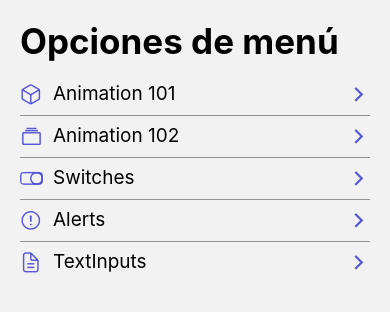
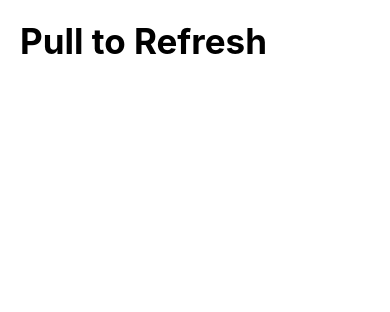
Before and after one commit to TonatiuhV/RNComponents, a React Native app: screen /PullToRefreshScreen in a window 390 px wide. Shown: the top 312 px of the page. Built offline with nearby package versions, Linux system fonts and the light colour scheme.

Commit message:
Refresh Controll

```diff
--- a/src/data/menuItems.tsx
+++ b/src/data/menuItems.tsx
@@ -26,4 +26,9 @@
     icon: 'document-text-outline',
     component: 'TextInputsScreen',
   },
+  {
+    name: 'Pull to Refresh',
+    icon: 'refresh-outline',
+    component: 'PullToRefreshScreen',
+  },
 ];
--- a/src/navigator/Navigator.tsx
+++ b/src/navigator/Navigator.tsx
@@ -7,6 +7,7 @@
 import {SwitchScreen} from '../screens/SwitchScreen';
 import {AlertScreen} from '../screens/AlertScreen';
 import {TextInputsScreen} from '../screens/TextInputsScreen';
+import {PullToRefreshScreen} from '../screens/PullToRefreshScreen';
 
 const Stack = createStackNavigator();
 
@@ -15,6 +16,9 @@
     <Stack.Navigator
       screenOptions={{
         headerShown: false,
+        cardStyle: {
+          backgroundColor: 'white',
+        },
       }}>
       <Stack.Screen name="HomeScreen" component={HomeScreen} />
       <Stack.Screen name="Animation101Screen" component={Animation101Screen} />
@@ -22,6 +26,10 @@
       <Stack.Screen name="SwitchScreen" component={SwitchScreen} />
       <Stack.Screen name="AlertScreen" component={AlertScreen} />
       <Stack.Screen name="TextInputsScreen" component={TextInputsScreen} />
+      <Stack.Screen
+        name="PullToRefreshScreen"
+        component={PullToRefreshScreen}
+      />
     </Stack.Navigator>
   );
 };
--- /dev/null
+++ b/src/screens/PullToRefreshScreen.tsx
@@ -0,0 +1,43 @@
+import React, {useState} from 'react';
+import {View, ScrollView, RefreshControl} from 'react-native';
+import {useSafeAreaInsets} from 'react-native-safe-area-context';
+import {HeaderTitle} from '../components/HeaderTitle';
+import {appStyles} from '../theme/appTheme';
+
+export const PullToRefreshScreen = () => {
+  const {top} = useSafeAreaInsets();
+  const [refreshing, setRefreshing] = useState(false);
+  const [data, setData] = useState<string>();
+
+  const onRefresh = () => {
+    setRefreshing(true);
+    setTimeout(() => {
+      console.log('Termino');
+      setRefreshing(false);
+      setData('Hola mundo');
+    }, 1500);
+  };
+  return (
+    <ScrollView
+      style={{marginTop: refreshing ? top : 0}}
+      refreshControl={
+        <RefreshControl
+          refreshing={refreshing}
+          onRefresh={onRefresh}
+          progressBackgroundColor="#5856D6"
+          colors={['white', 'red', 'orange']}
+          style={{
+            backgroundColor: '#5856D6',
+          }}
+          tintColor="white"
+          title="Refreshing"
+          titleColor="white"
+        />
+      }>
+      <View style={appStyles.globalMargin}>
+        <HeaderTitle title="Pull to Refresh" />
+        {data && <HeaderTitle title={data} />}
+      </View>
+    </ScrollView>
+  );
+};
```
